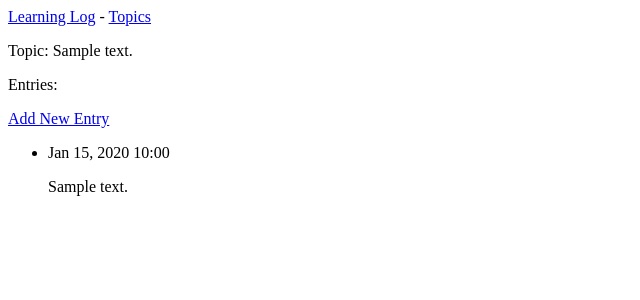
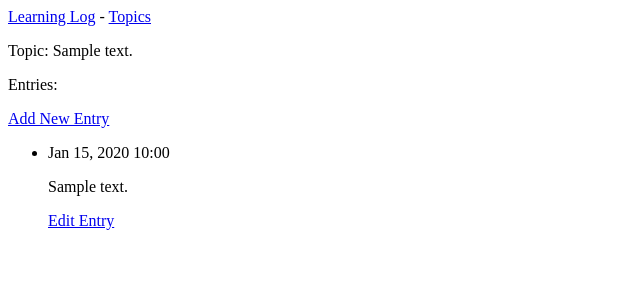
Before and after one commit to theVidVid/learning_log, a Django app: page /topics/1/ in a window 1280 px wide. Shown: the top 300 px of the page, without its empty margins (0-640 px from the left). Run offline with Django 3.2, Linux system fonts and the light colour scheme; tables that the repository leaves empty hold one stand-in row (values such as "Sample post").

Commit message:
Added an edit entry link in the selected topic page to redirect to edit an entry form.

```diff
--- a/learning_logs/templates/learning_logs/topic.html
+++ b/learning_logs/templates/learning_logs/topic.html
@@ -13,6 +13,9 @@
       <li>
         <p>{{ entry.date_added|date:'M d, Y H:i' }}</p>
         <p>{{ entry.text|linebreaks }}</p>
+        <p>
+          <a href="{% url 'learning_logs:edit_entry' entry.id %}">Edit Entry</a>
+        </p>
       </li>
     {% empty %}
       <li>
```
